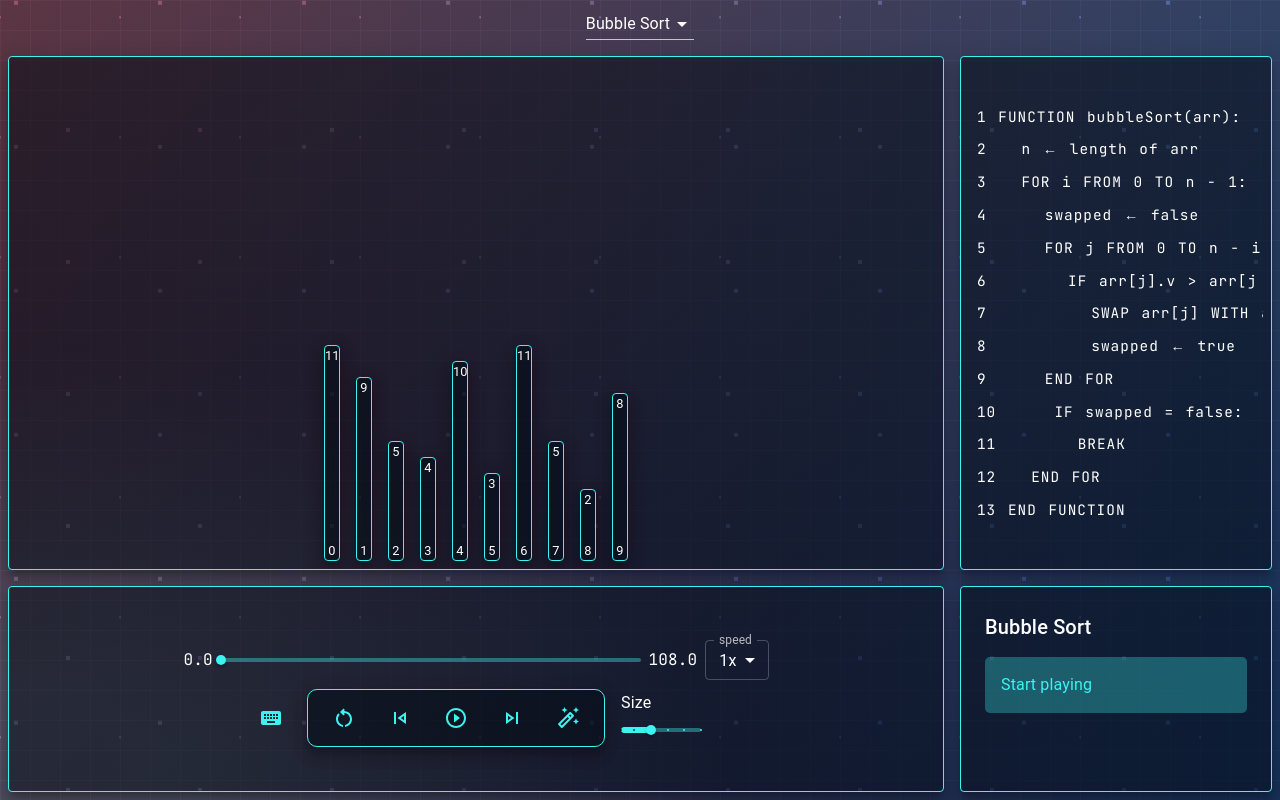
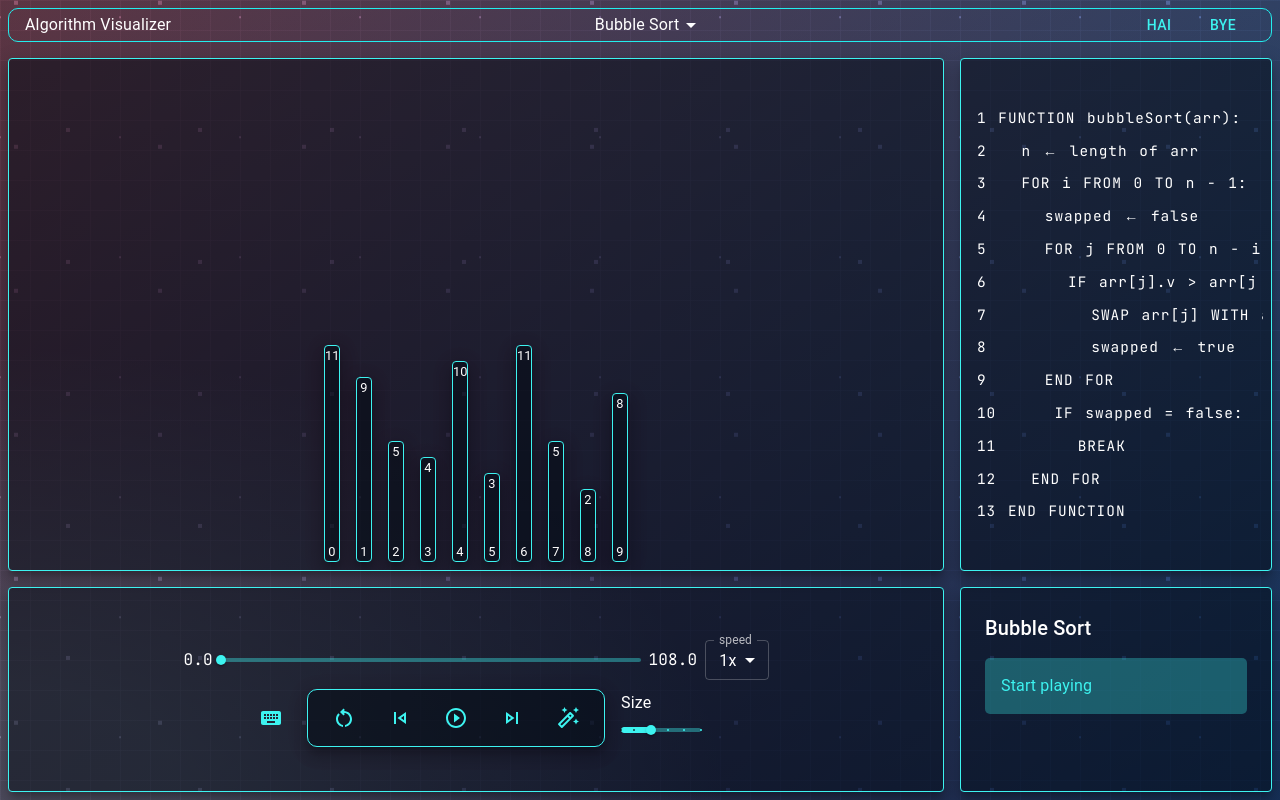
Before and after one commit to darkk-shadow/algorithm-visualizer, a React (Vite) app: page / in a window 1280 px wide. Built offline with nearby package versions, Linux system fonts and the light colour scheme.

Commit message:
Add heading sample

```diff
--- a/src/App.scss
+++ b/src/App.scss
@@ -179,6 +179,23 @@ body,
   border-style: solid;
 }
 
+.header{
+  border: 1px solid var(--mainCol);
+  display: flex;
+  align-items: center;
+  justify-content: space-between;
+}
+
+
+
+
+
+
+
+
+
+//anim background
+
 :root{
   --gird-width:30px;
   --gird-height:30px;
--- a/src/comps/Header.jsx
+++ b/src/comps/Header.jsx
@@ -1,4 +1,4 @@
-import { Box, MenuItem } from "@mui/material";
+import { Box, Button, MenuItem, Typography } from "@mui/material";
 import Select from "@mui/material/Select";
 import { useApp } from "./contexts/AppProvider";
 
@@ -6,7 +6,23 @@ const Header = () => {
   const { selectedAlgo, setSelectedAlgo } = useApp();
   return (
     <Box className="header">
+      <Typography className="left">
+        Algorithm Visualizer
+      </Typography>
       <Select
+
+        sx={{
+          '&:before': {
+            borderBottom: 'none', // Remove the bottom line
+          },
+          '&:after': {
+            borderBottom: 'none', // Remove the bottom line
+          },
+          '&:hover:not(.Mui-disabled):before': {
+            borderBottom: 'none', // Remove the bottom line on hover
+          },
+        }}
+        className="center"
         variant="standard"
         value={selectedAlgo}
         onChange={(e) => setSelectedAlgo(e.target.value)}
@@ -14,6 +30,10 @@ const Header = () => {
         <MenuItem value="bubbleSort">Bubble Sort</MenuItem>
         <MenuItem value="selectionSort">Selection Sort</MenuItem>
       </Select>
+      <Box>
+        <Button>hai</Button>
+        <Button>bye</Button>
+      </Box>
     </Box>
   );
 };
--- a/src/theme.js
+++ b/src/theme.js
@@ -39,6 +39,13 @@ const theme = createTheme({
         },
       },
     },
+    MuiBackdrop: {
+      styleOverrides: {
+        root: {
+          backdropFilter: 'blur(10px)', // Apply blur effect
+        },
+      },
+    },
     MuiPaper:{
       defaultProps:{
         elevation: 10,
@@ -49,7 +56,6 @@ const theme = createTheme({
           background: paperClr,
         }
       }
-
     }
   }
 });
```
